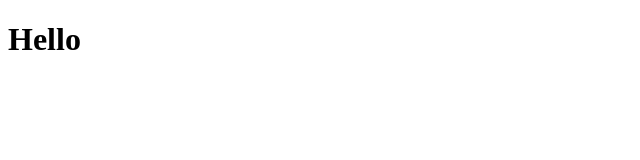
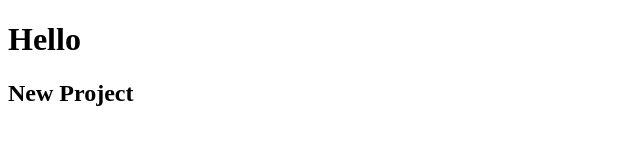
Before and after one commit to Vinbobo/NewP, a plain HTML site: page index.html in a window 1280 px wide. Shown: the whole page, without its empty margins (0-640 px from the left). Drawn offline with Linux system fonts and the light colour scheme.

Commit message:
Third Commit

```diff
--- a/index.html
+++ b/index.html
@@ -5,5 +5,6 @@
     </head>
     <body>
         <h1>Hello</h1>
+        <h2>New Project</h2>
     </body>
 </html>
```
